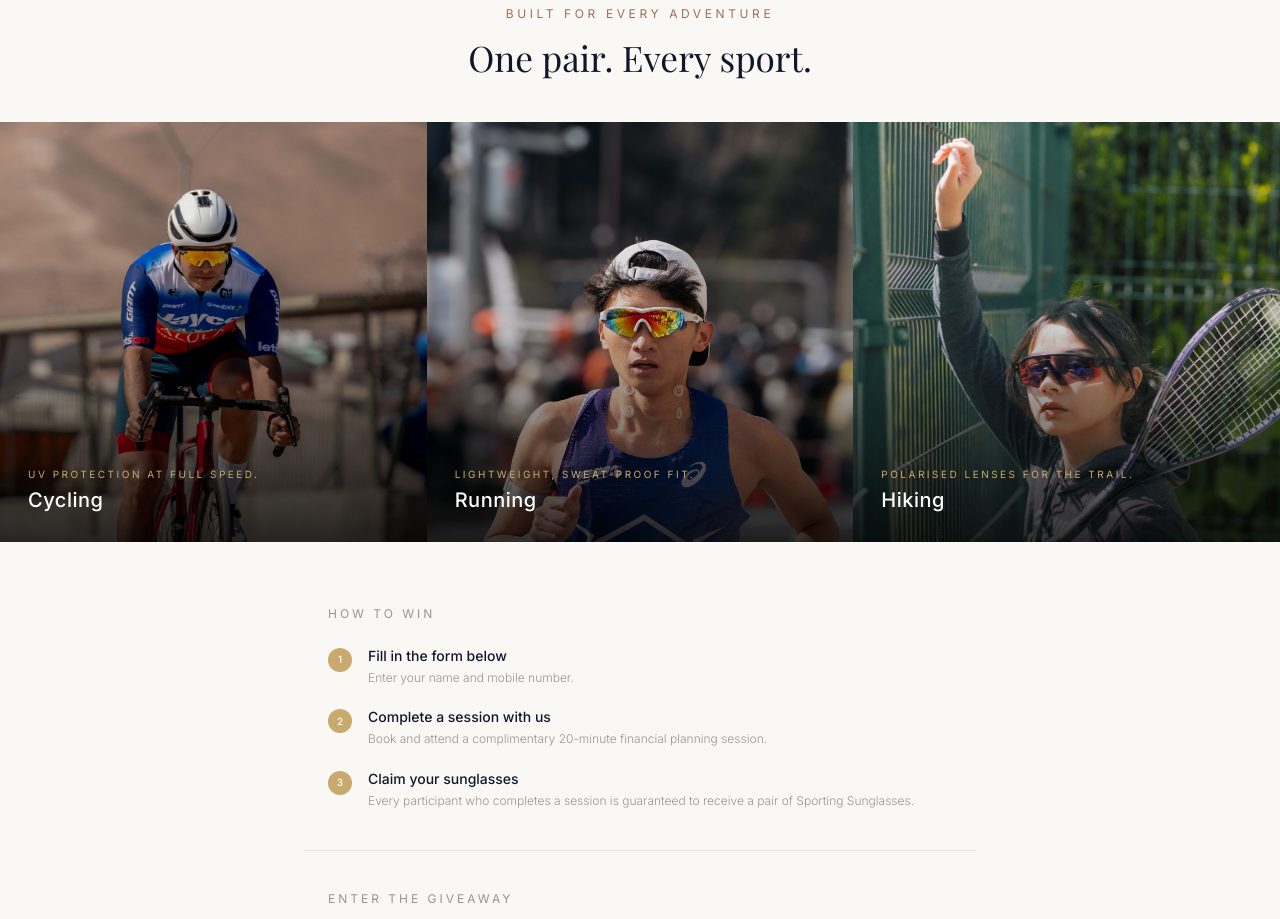
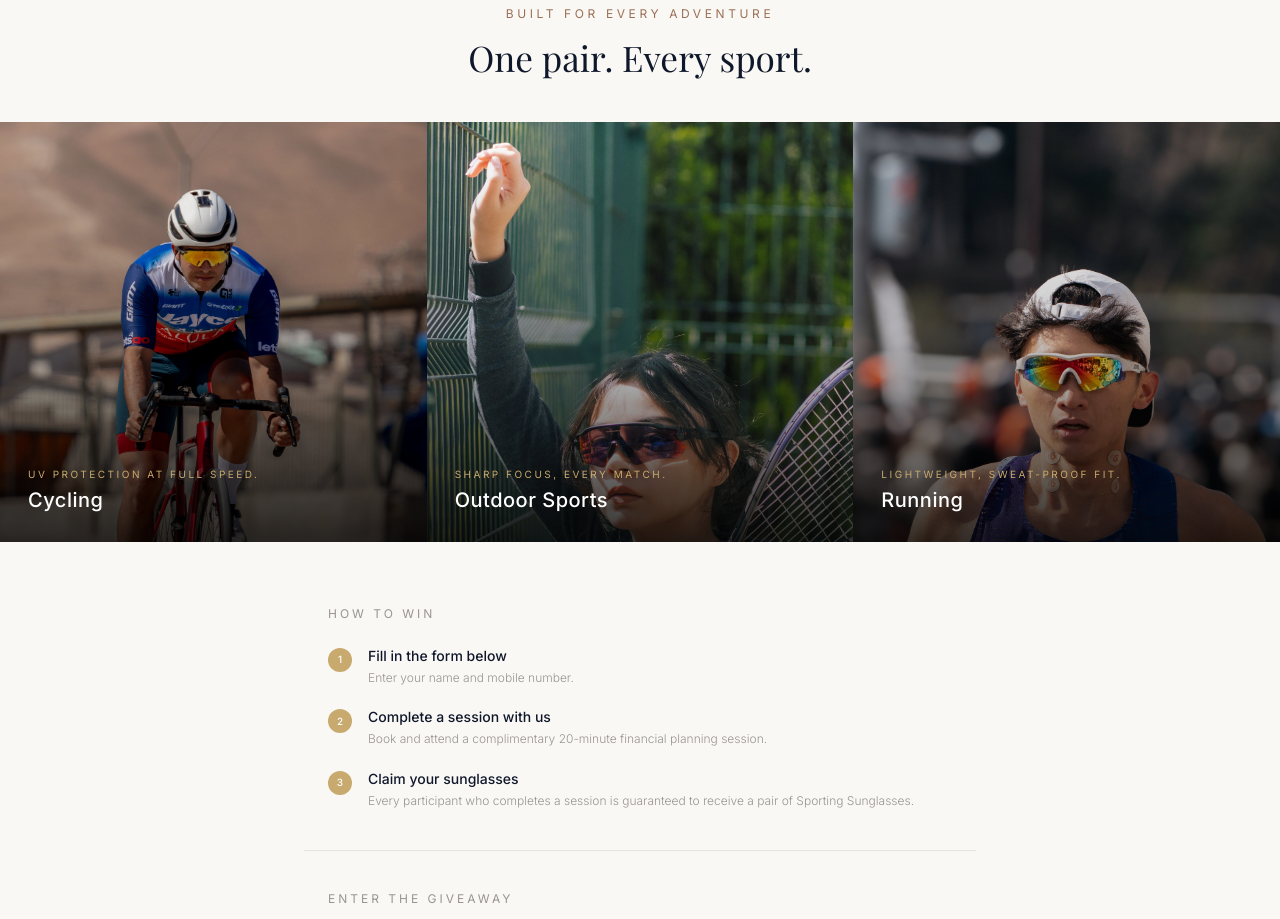
Before and after one commit to estxq/innerme, a Next.js app: page /giveaway in a window 1280 px wide. Shown: the part 1400-2319 px from the top of the page. Built offline with nearby package versions, Linux system fonts and the light colour scheme; a web font is replaced by a local one.

Commit message:
Reorder sport panels (Cycling, Outdoor Sports, Running), rename Hiking to Outdoor Sports with new copy, zoom-crop outdoor and running toward top to level faces

```diff
--- a/src/app/giveaway/page.tsx
+++ b/src/app/giveaway/page.tsx
@@ -296,13 +296,14 @@ export default function GiveawayPage() {
       {/* 3-column sport panels */}
       <div className="grid grid-cols-1 md:grid-cols-3 min-h-[420px]">
         {[
-          { img: "/sport-cycling.jpg", sport: "Cycling", desc: "UV protection at full speed.", pos: "object-[center_35%]" },
-          { img: "/sport-running.jpg", sport: "Running", desc: "Lightweight, sweat-proof fit.", pos: "object-top" },
-          { img: "/sport-outdoor.jpg", sport: "Hiking", desc: "Polarised lenses for the trail.", pos: "object-top" },
-        ].map(({ img, sport, desc, pos }) => (
+          { img: "/sport-cycling.jpg", sport: "Cycling", desc: "UV protection at full speed.", pos: "object-[center_35%]", scale: undefined },
+          { img: "/sport-outdoor.jpg", sport: "Outdoor Sports", desc: "Sharp focus, every match.", pos: "object-top", scale: "scale(1.3)" },
+          { img: "/sport-running.jpg", sport: "Running", desc: "Lightweight, sweat-proof fit.", pos: "object-top", scale: "scale(1.25)" },
+        ].map(({ img, sport, desc, pos, scale }) => (
           <div key={sport} className="relative overflow-hidden min-h-[320px] md:min-h-[420px]">
             <img src={img} alt={sport}
-              className={`absolute inset-0 w-full h-full object-cover ${pos}`}/>
+              className={`absolute inset-0 w-full h-full object-cover ${pos}`}
+              style={scale ? { transform: scale, transformOrigin: "50% 0%" } : undefined}/>
             <div className="absolute inset-0 bg-gradient-to-t from-black/80 via-black/20 to-transparent"/>
             <div className="absolute bottom-0 left-0 p-7">
               <p className="text-[10px] tracking-[0.25em] text-[#c8a96e] uppercase mb-1">{desc}</p>
```
